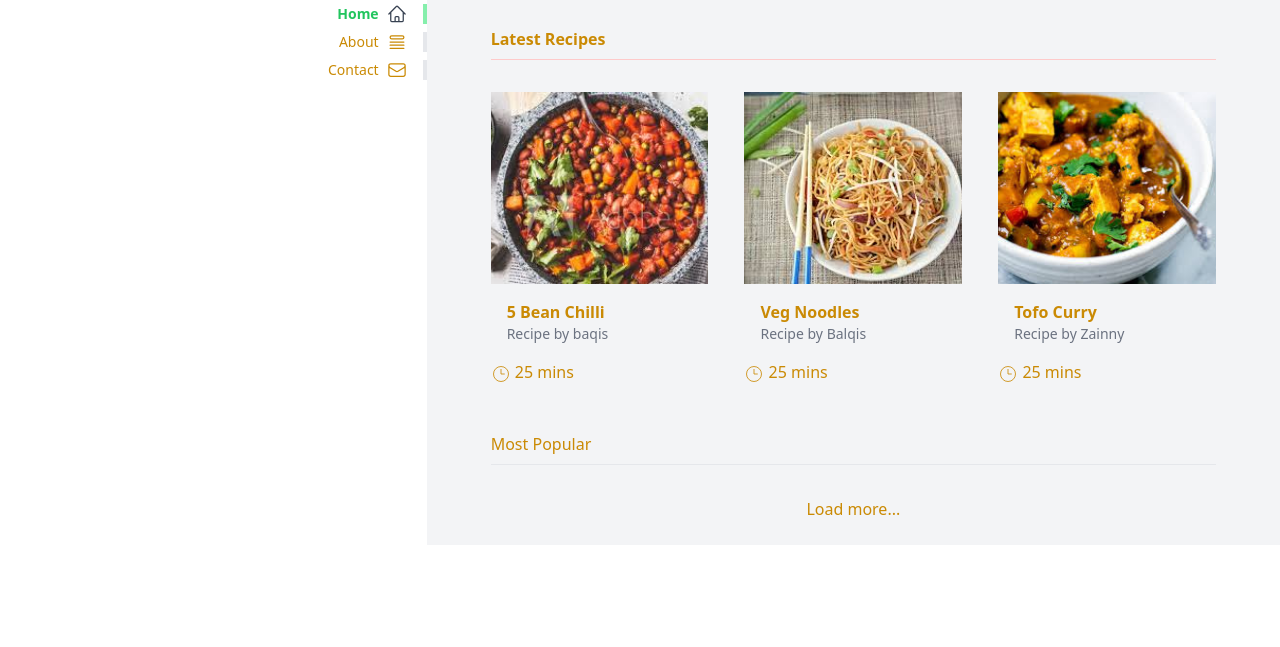
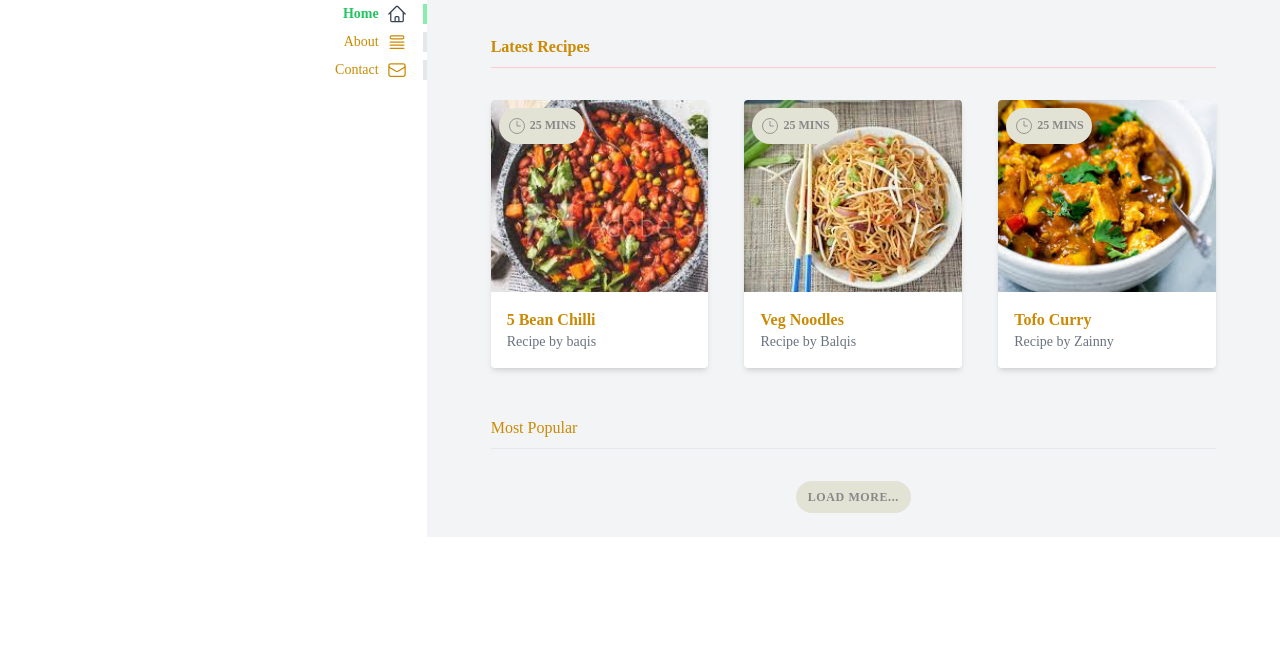
Before and after one commit to zainnyloloade/tailwind-playground, a website: page src/index.html in a window 1280 px wide. Shown: the part 153-800 px from the top of the page. Drawn offline with nearby package versions, Linux system fonts and the light colour scheme; files that its build step writes are made by us from their sources; a web font is replaced by a local one.

Commit message:
update information
update information

```diff
--- a/dist/index.html
+++ b/src/index.html
@@ -3,7 +3,7 @@
   <head>
     <meta charset="UTF-8">
     <meta name="viewport" content="width=device-width, initial-scale=1.0">
-    <script src="https://cdn.tailwindcss.com"></script>
+    <link href="/dist/output.css" rel="stylesheet">
   </head>
 
 <body class="text-yellow-600 font-body">
--- a/tailwind.config.js
+++ b/tailwind.config.js
@@ -1,19 +1,24 @@
 /** @type {import('tailwindcss').Config} */
 module.exports = {
-  content: ["./*.html", "./src/**/*.{html,js}"], // ✅ Make sure this matches your file structure
+  content: [
+    "./index.html",
+    "./src/**/*.{html,js}",
+  ],
   theme: {
     extend: {
       colors: {
-        primary: '#ff6363',
+        primary: '#F97316',
         secondary: {
-          100: '#E2E2D5',
-          200: '#888888',
-        }
+          100: '#E0F2F1',
+          200: '#00796B',
+        },
       },
-      fontFamily:{
-        body:['playfair']
-      }
+      fontFamily: {
+        body: ['Inter', 'sans-serif'],
+        heading: ['Playfair Display', 'serif'],
+        retro: ['"Press Start 2P"', 'cursive'],
+      },
     },
   },
   plugins: [],
-};
+}
```
Also changed, not shown: package.json (+4 -4 lines), dist/output.css, output.css (deleted), src/img/curry.jpg (renamed from dist/img/curry.jpg), src/img/noodles.jpg (renamed from dist/img/noodles.jpg), src/img/stew.jpg (renamed from dist/img/stew.jpg), src/input.pcss (renamed from src/input.css), 2 other files.
